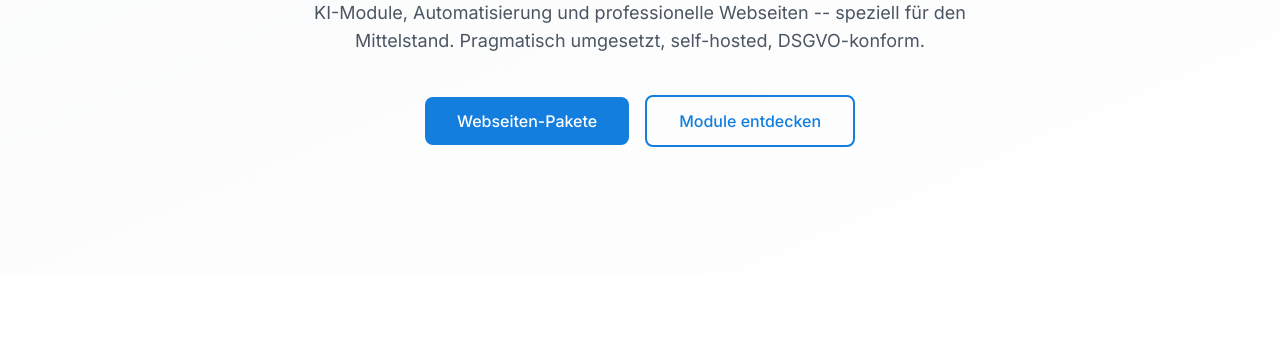
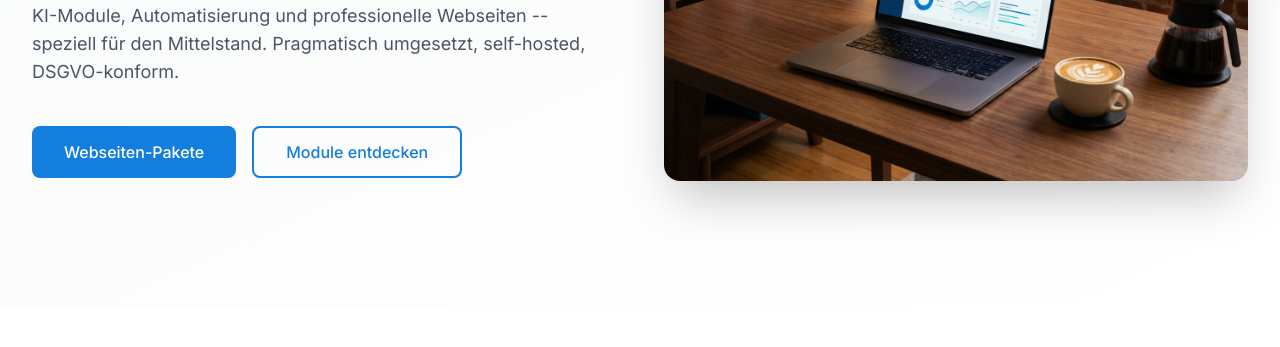
Before and after one commit to MagnusHL/hinzke-digital, an Astro site: page / in a window 1280 px wide. Shown: the part 334-681 px from the top of the page. Built offline with nearby package versions, Linux system fonts and the light colour scheme; Astro itself is replaced by a stand-in of ours.

Commit message:
feat(homepage): Hero-Section überarbeitet

```diff
--- a/src/pages/index.astro
+++ b/src/pages/index.astro
@@ -12,18 +12,33 @@ const featuredModules = modules.slice(0, 4);
 <Layout title="Weniger Handarbeit, mehr Ergebnis -- Hinzke Digital">
   <!-- Hero -->
   <section class="bg-gradient-to-br from-gray-50 to-white py-20 md:py-32">
-    <div class="mx-auto max-w-7xl px-4 text-center sm:px-6 lg:px-8">
+    <div class="mx-auto max-w-7xl px-4 sm:px-6 lg:px-8">
+      <div class="grid items-center gap-12 md:grid-cols-2">
+        <div>
           <h1 class="text-4xl font-bold tracking-tight text-gray-900 md:text-6xl">
             Weniger Handarbeit,<br />
             <span class="text-primary">mehr Ergebnis</span>
           </h1>
-      <p class="mx-auto mt-6 max-w-2xl text-lg text-gray-600">
+          <p class="mt-6 max-w-xl text-lg text-gray-600">
             KI-Module, Automatisierung und professionelle Webseiten -- speziell für den Mittelstand.
             Pragmatisch umgesetzt, self-hosted, DSGVO-konform.
           </p>
-      <div class="mt-10 flex flex-wrap items-center justify-center gap-4">
+          <div class="mt-10 flex flex-wrap gap-4">
             <CTAButton href="/webseiten" size="lg">Webseiten-Pakete</CTAButton>
             <CTAButton href="/module" variant="secondary" size="lg">Module entdecken</CTAButton>
+          </div>
+        </div>
+        <div class="relative">
+          <img
+            src="/images/hero-workspace.png"
+            alt="Moderner Arbeitsplatz mit Laptop, Dashboard und Kaffee"
+            class="rounded-2xl shadow-2xl"
+            width="800"
+            height="450"
+            loading="eager"
+          />
+          <div class="absolute -inset-4 -z-10 rounded-3xl bg-primary/5"></div>
+        </div>
       </div>
     </div>
   </section>
```
Also changed, not shown: public/images/hero-workspace.png (added). Lines whose indentation alone changed are shown as unchanged.
